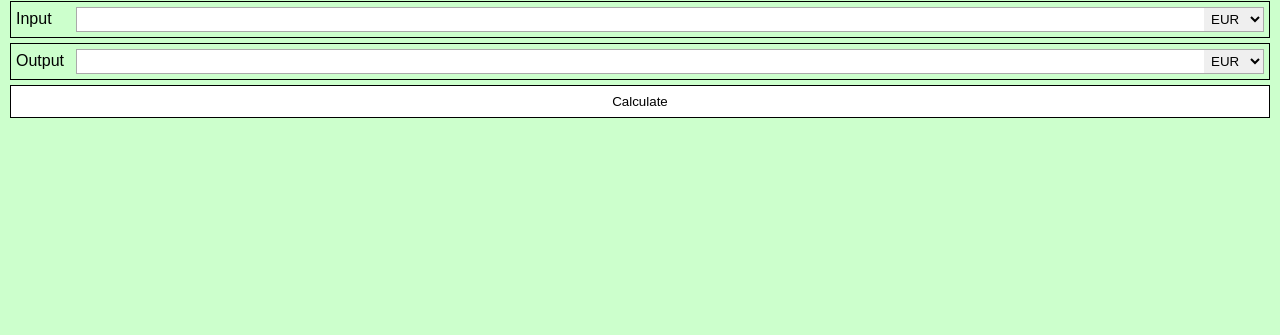
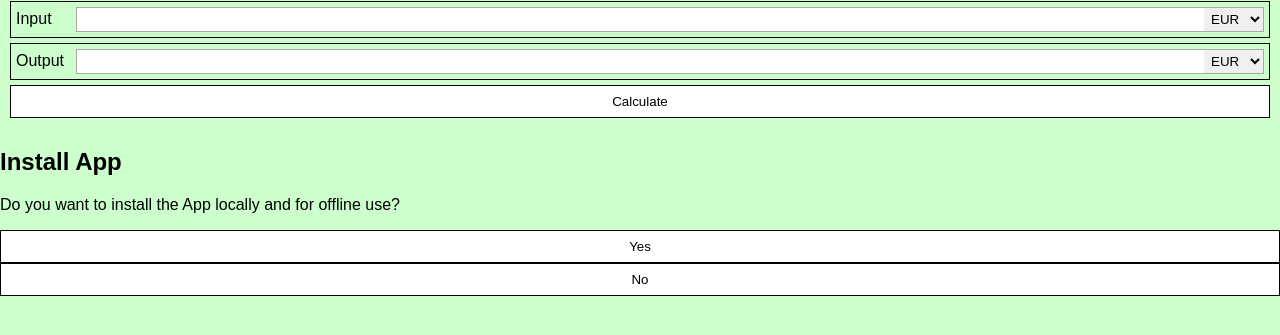
Before and after one commit to zoellex/PWA-Simple-Fx-Calculator, a website: page docs/index.html in a window 1280 px wide. Shown: the part 89-424 px from the top of the page. Drawn offline with Linux system fonts and the light colour scheme.

Commit message:
prompt again

```diff
--- a/docs/index.html
+++ b/docs/index.html
@@ -30,6 +30,14 @@
         </section>
         <button>Calculate</button>
     </main>
+
+    <div id="install-prompt">
+        <h2>Install App</h2>
+        <p>Do you want to install the App locally and for offline use?</p>
+        <button data-id="install-yes">Yes</button>
+        <button data-id="install-no">No</button>
+    </div>
+
     <script>
         if ('serviceWorker' in navigator) {
             navigator.serviceWorker.register('sw.js');
```
